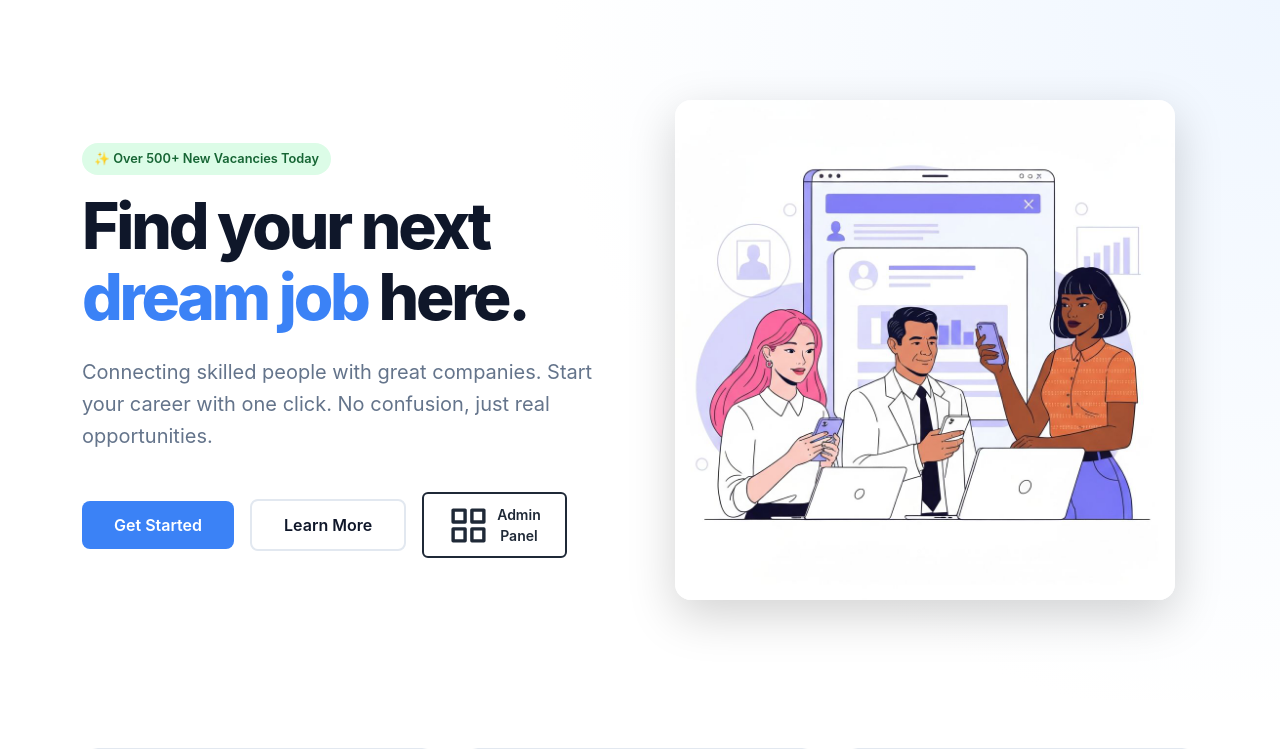
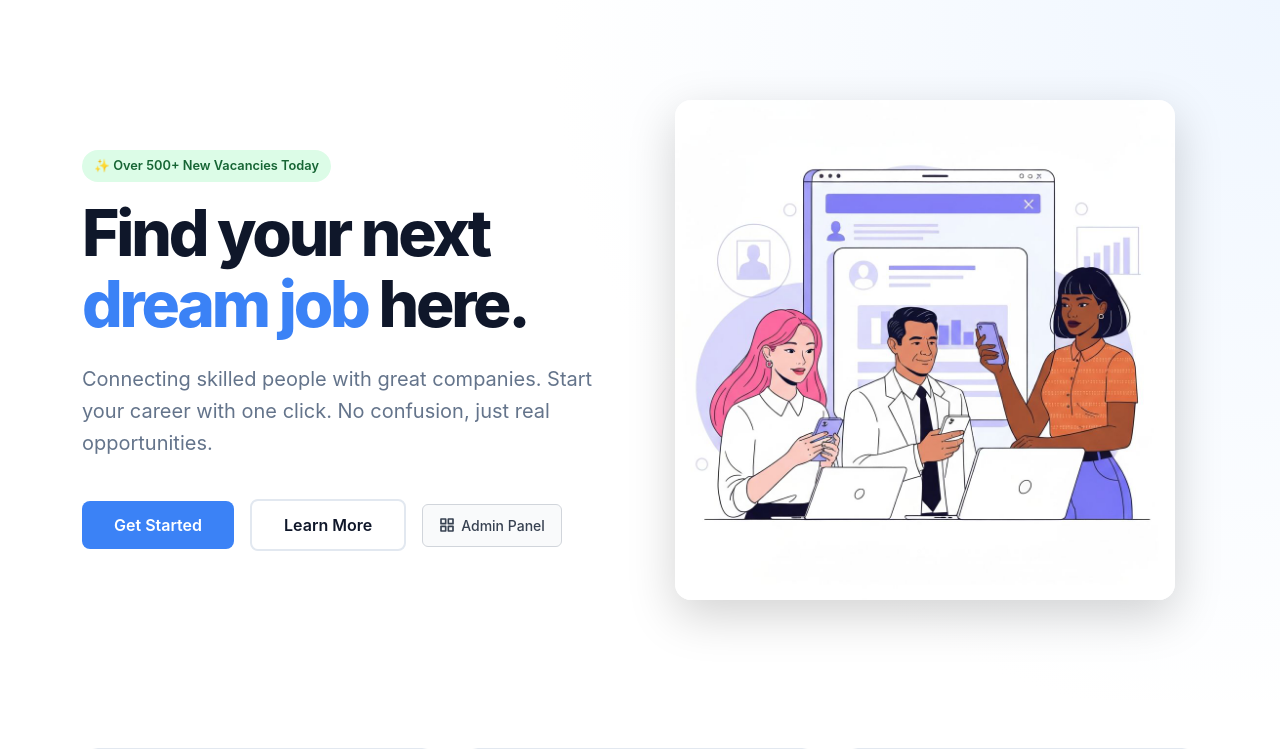
Before and after one commit to Dipesh-Dhaurali/JobPortal, a Django app: page / in a window 1280 px wide. Shown: the part 97-846 px from the top of the page. Run offline with Django 5.2, Linux system fonts and the light colour scheme; parts of the project's set-up code (start-up, migrations or seed data) failed here and were passed over.

Commit message:
fix: refine Admin Panel button design
Make button smaller, simpler, and consistent with other CTAs.

Co-authored-by: Dipesh Dhaurali <219539249+Dipesh-Dhaurali@users.noreply.github.com>

```diff
--- a/hr/templates/hr/index.html
+++ b/hr/templates/hr/index.html
@@ -92,43 +92,30 @@
         }
 
         .btn-admin-panel {
-            border: 2px solid #1f2937;
-            padding: 10px 24px;
+            border: 1px solid #d1d5db;
+            padding: 10px 16px;
             border-radius: 6px;
-            font-weight: 600;
+            font-weight: 500;
             font-size: 0.875rem;
-            color: #1f2937;
-            background-color: white;
-            transition: all 0.3s ease;
+            color: #374151;
+            background-color: #f9fafb;
+            transition: all 0.2s ease;
             text-decoration: none;
             display: inline-flex;
             align-items: center;
-            gap: 8px;
+            gap: 6px;
+        }
+
+        .btn-admin-panel svg {
+            width: 16px;
+            height: 16px;
+            stroke-width: 2.5;
         }
 
         .btn-admin-panel:hover {
-            background-color: #1f2937;
-            color: white;
-            box-shadow: 0 10px 25px rgba(31, 41, 55, 0.15);
-            transform: translateY(-2px);
-        }
-
-        .admin-access-badge {
-            display: inline-flex;
-            align-items: center;
-            gap: 6px;
-            padding: 6px 12px;
             background-color: #f3f4f6;
-            border-radius: 20px;
-            font-size: 0.75rem;
-            font-weight: 600;
-            color: #6b7280;
-            margin-bottom: 8px;
-        }
-
-        .admin-access-badge svg {
-            width: 14px;
-            height: 14px;
+            border-color: #9ca3af;
+            color: #1f2937;
         }
 
         .stats-card {
```
